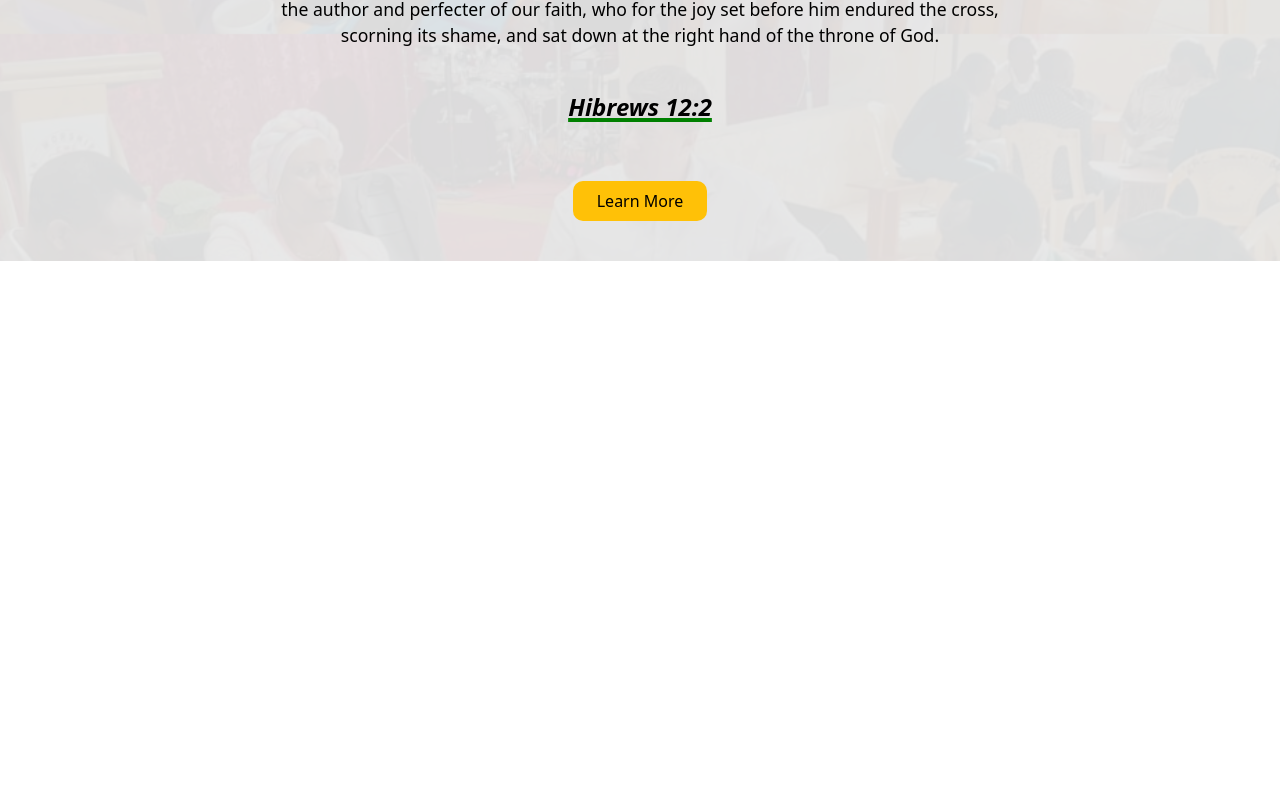
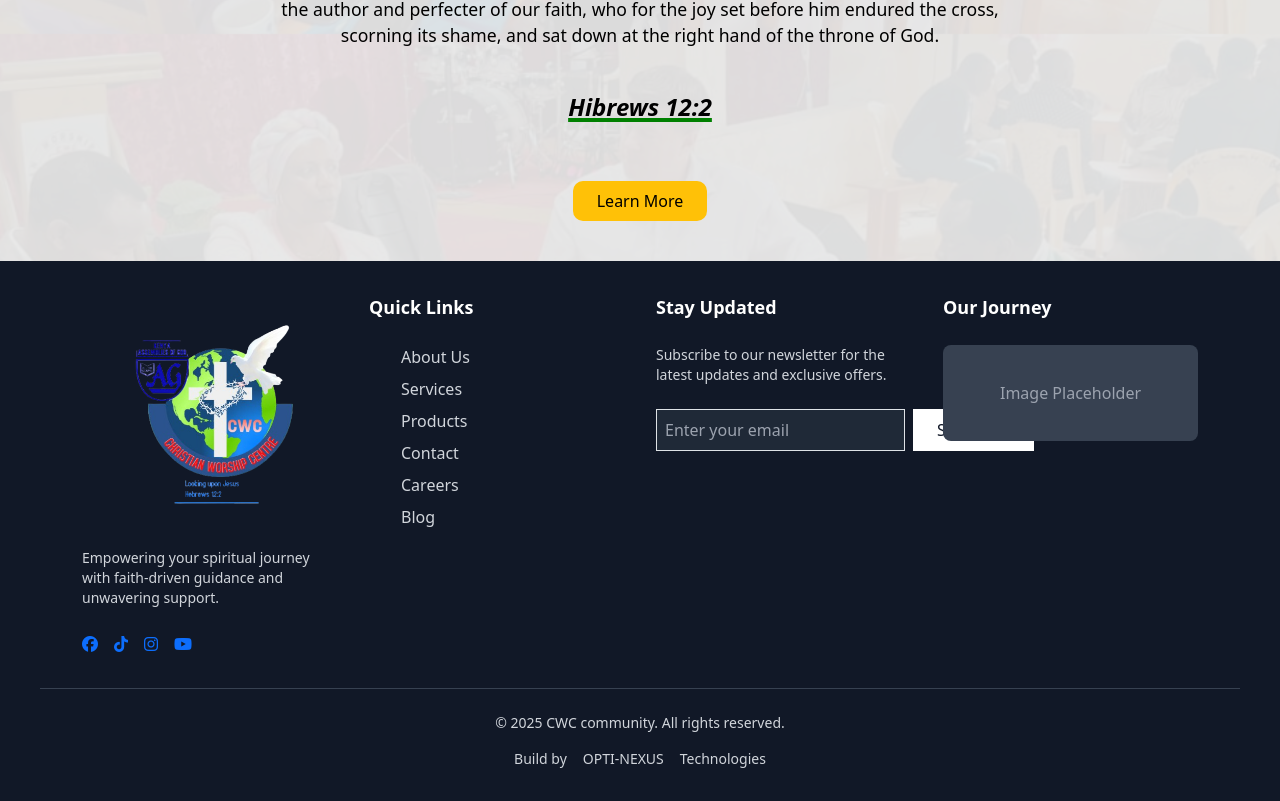
Before and after one commit to victorwangari/KAG-CWC, a React (Create React App) app: page / in a window 1280 px wide. Shown: the part 2979-3780 px from the top of the page. Before the commit the page ends 3240 px from the top, so only its background shows below. Built offline with nearby package versions, Linux system fonts and the light colour scheme.

Commit message:
update app

```diff
--- a/src/App.js
+++ b/src/App.js
@@ -5,6 +5,7 @@ import Hero from './components/landing/hero';
 import PastorsRemarks from './components/landing/pastors';
 import UpcomingEvents from './components/landing/upcomingevents';
 import Timer from './components/landing/timer/page';
+import Footer from './components/footer/footer';
 
 
 function App() {
@@ -15,6 +16,7 @@ function App() {
       <PastorsRemarks />
       <UpcomingEvents />
       <Timer />
+      <Footer />
 
 
     </div>
--- a/src/components/footer/footer.jsx
+++ b/src/components/footer/footer.jsx
@@ -0,0 +1,72 @@
+import React from "react";
+import CWCLOGO from "../../img/cwc_logo-removebg-preview.png"
+
+const Footer = () => {
+  return (
+    <footer className="bg-gray-900 text-gray-300 py-8 px-10">
+      <div className="container mx-auto grid md:grid-cols-4 gap-8">
+        {/* Company Info */}
+        <div>
+          <img src={CWCLOGO} alt="" />
+          <p className="text-sm">
+          Empowering your spiritual journey with faith-driven guidance and unwavering support.
+          </p>
+          <div className="flex space-x-4 mt-4">
+            <a href="#"><i className="fab fa-facebook"></i></a>
+            <a href="https://www.tiktok.com/@kagcwc"><i className="fab fa-tiktok"></i></a>
+            <a href="#"><i className="fab fa-instagram"></i></a>
+            <a href="https://www.youtube.com/@cwc_churches_of_Kenya"><i className="fab fa-youtube"></i></a>
+
+
+          </div>
+        </div>
+
+        {/* Quick Links */}
+        <div>
+          <h3 className="text-white text-lg font-semibold mb-4">Quick Links</h3>
+          <ul className="space-y-2">
+            {['About Us', 'Services', 'Products', 'Contact', 'Careers', 'Blog'].map((link) => (
+              <li key={link} className="hover:text-white cursor-pointer">{link}</li>
+            ))}
+          </ul>
+        </div>
+
+        {/* Newsletter */}
+        <div>
+          <h3 className="text-white text-lg font-semibold mb-4">Stay Updated</h3>
+          <p className="text-sm mb-4">
+            Subscribe to our newsletter for the latest updates and exclusive offers.
+          </p>
+          <div className="flex">
+            <input
+              type="email"
+              placeholder="Enter your email"
+              className="flex-grow p-2 bg-gray-800 border border-gray-600 text-white focus:outline-none"
+            />
+            <button className="bg-white text-gray-900 px-4 py-2 ml-2">Subscribe</button>
+          </div>
+        </div>
+
+        {/* Our Journey */}
+        <div>
+          <h3 className="text-white text-lg font-semibold mb-4">Our Journey</h3>
+          <div className="bg-gray-700 w-full h-24 flex items-center justify-center rounded-lg">
+            <span className="text-gray-400">Image Placeholder</span>
+          </div>
+        </div>
+      </div>
+
+      {/* Footer Bottom */}
+      <div className="mt-8 border-t border-gray-700 pt-4 text-center text-sm">
+        <p>&copy; 2025 CWC community. All rights reserved.</p>
+        <div className="flex justify-center space-x-4 mt-2">
+          <span className="hover:text-white cursor-pointer">Build by</span>
+          <span className="hover:text-white cursor-pointer">OPTI-NEXUS</span>
+          <span className="hover:text-white cursor-pointer">Technologies</span>
+        </div>
+      </div>
+    </footer>
+  );
+};
+
+export default Footer;
```
